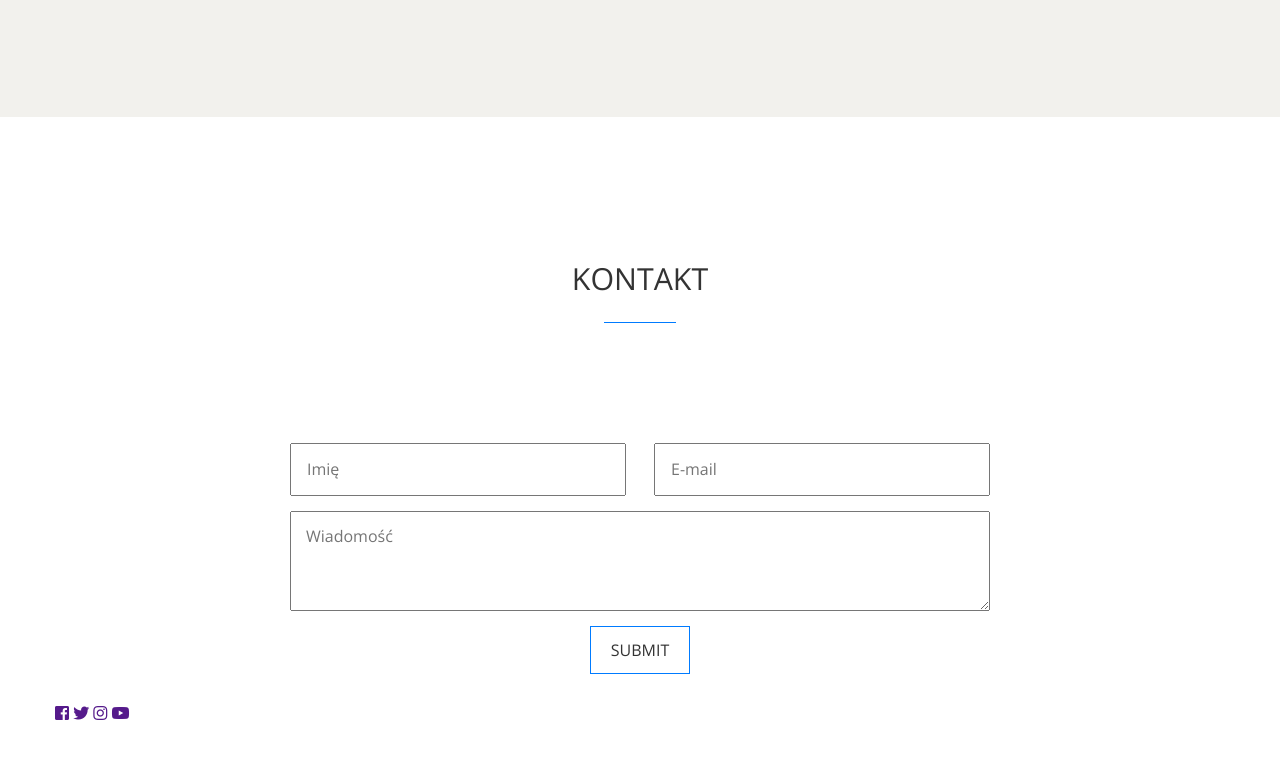
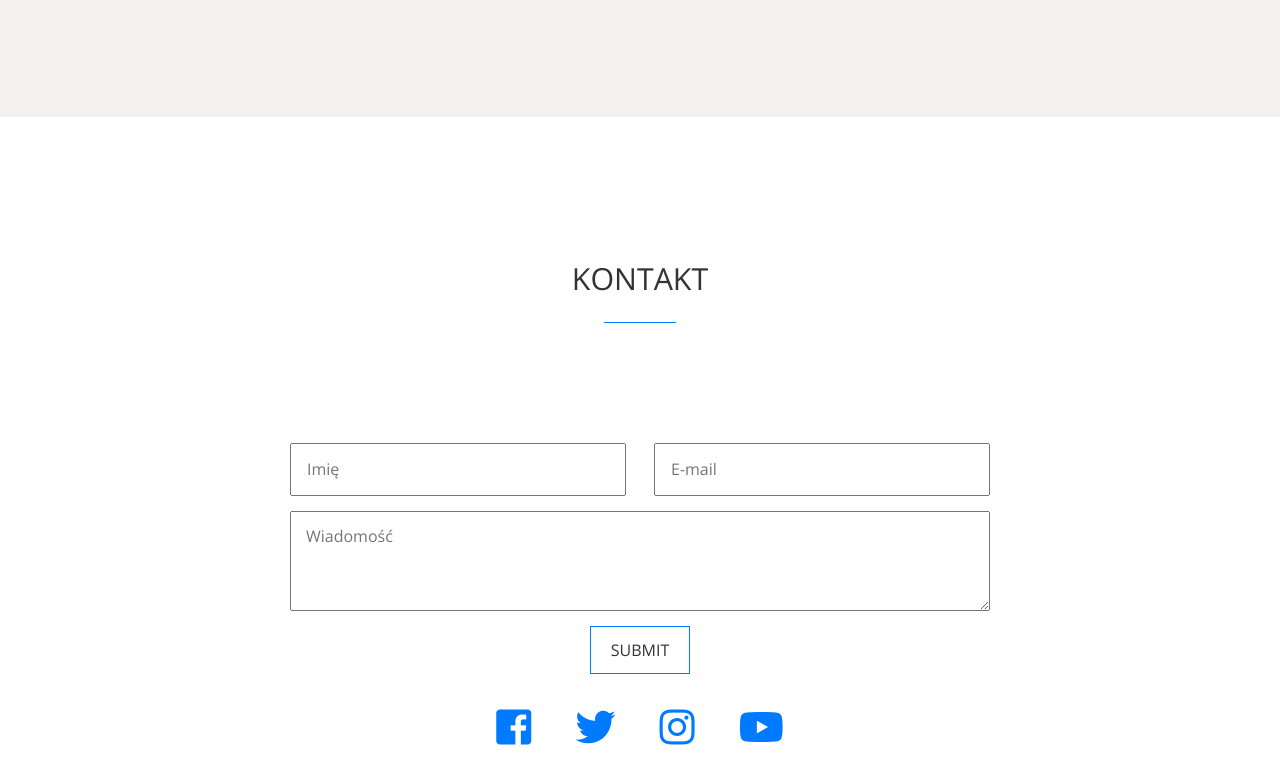
Before and after one commit to deviconix/CSS, a plain HTML site: page 9-projekt-portfolio/index.html in a window 1280 px wide. Shown: the part 2915-3699 px from the top of the page. Drawn offline with nearby package versions, Linux system fonts and the light colour scheme.

Commit message:
added style for block social-links

```diff
--- a/9-projekt-portfolio/css/style.css
+++ b/9-projekt-portfolio/css/style.css
@@ -208,3 +208,22 @@ section {
     margin-bottom: 15px;
     height       : 100px;
 }
+
+.social-links {
+    max-resolution: 75px;
+    text-align    : center;
+}
+
+.social-links .social-link {
+    font-size : 2.5em;
+    color     : #007bff;
+    transition: all .3s;
+    display   : inline-block;
+    margin    : 0 20px;
+
+
+}
+
+.social-links .social-link:hover {
+    color: #777;
+}
```
